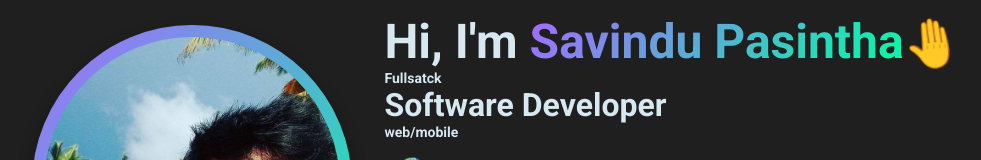
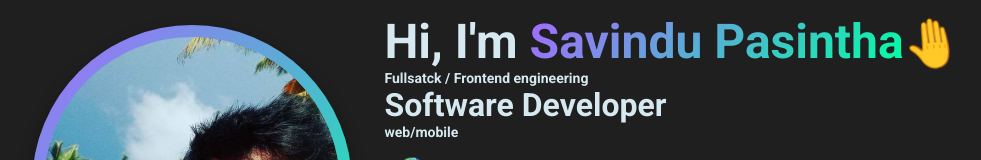
Before and after one commit to savindu-pasintha/new-portfolio, a React (Create React App) app: page / in a window 1280 px wide. Shown: the part 185-345 px from the top of the page, without its empty margins (142-1123 px from the left). Built offline with nearby package versions, Linux system fonts and the light colour scheme; the HTML template or start-up script is replaced by a standard one.

Commit message:
by savindu

```diff
--- a/src/info/Info.js
+++ b/src/info/Info.js
@@ -28,7 +28,7 @@ export const info = {
   firstName: 'Savindu',
   lastName: 'Pasintha',
   initials: '*', //'React+Js+Java+C# ..', // the example uses first and last, but feel free to use three or more if you like.
-  positionTop: 'Fullsatck',
+  positionTop: 'Fullsatck / Frontend engineering',
   position: 'Software Developer',
   subPosition: ' web/mobile',
   selfPortrait: self1, // don't change this unless you want to name your self-portrait in the "img" folder something else!
@@ -53,7 +53,7 @@ export const info = {
       emoji: '📧',
       text: (
         <a href="mailto:savindupasingtha@gmail.com">
-          savindupasingtha@gmail.com /  +94 76 875 57 87
+          savindupasingtha@gmail.com / +94 76 875 57 87
         </a>
       ),
     },
```
